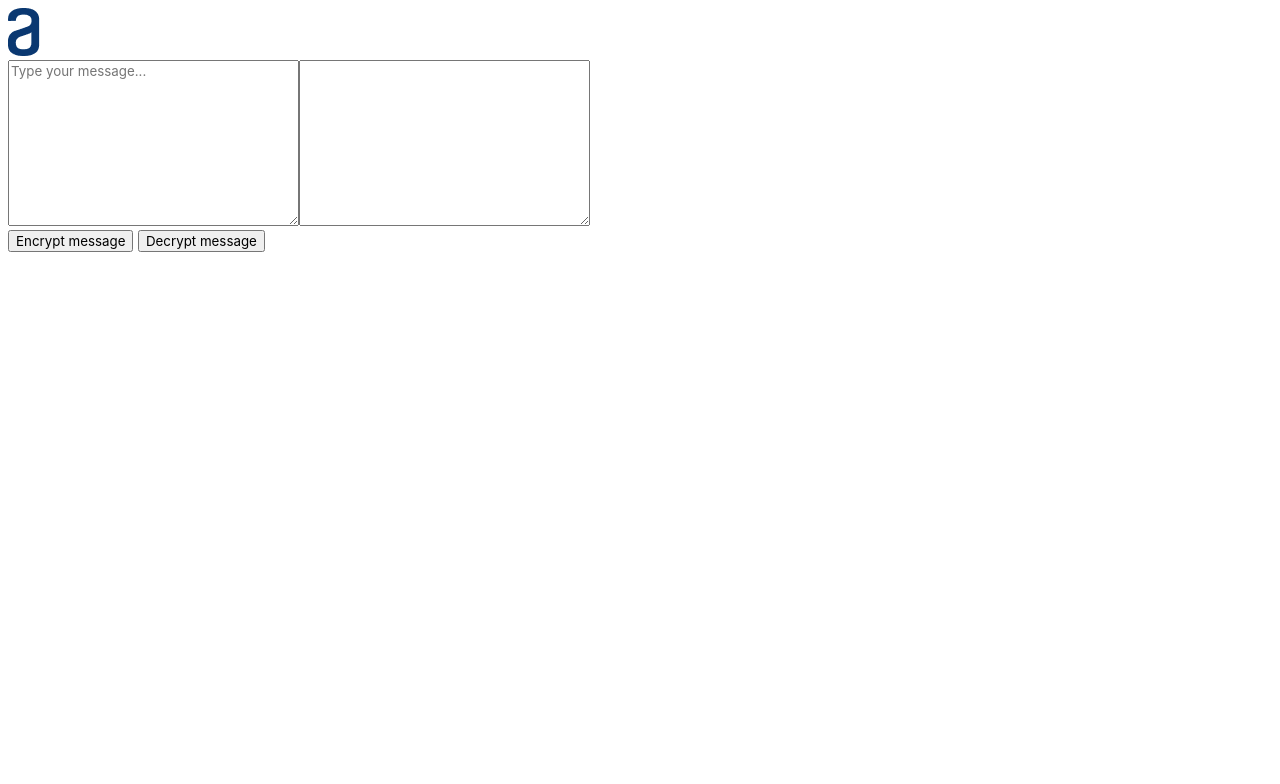
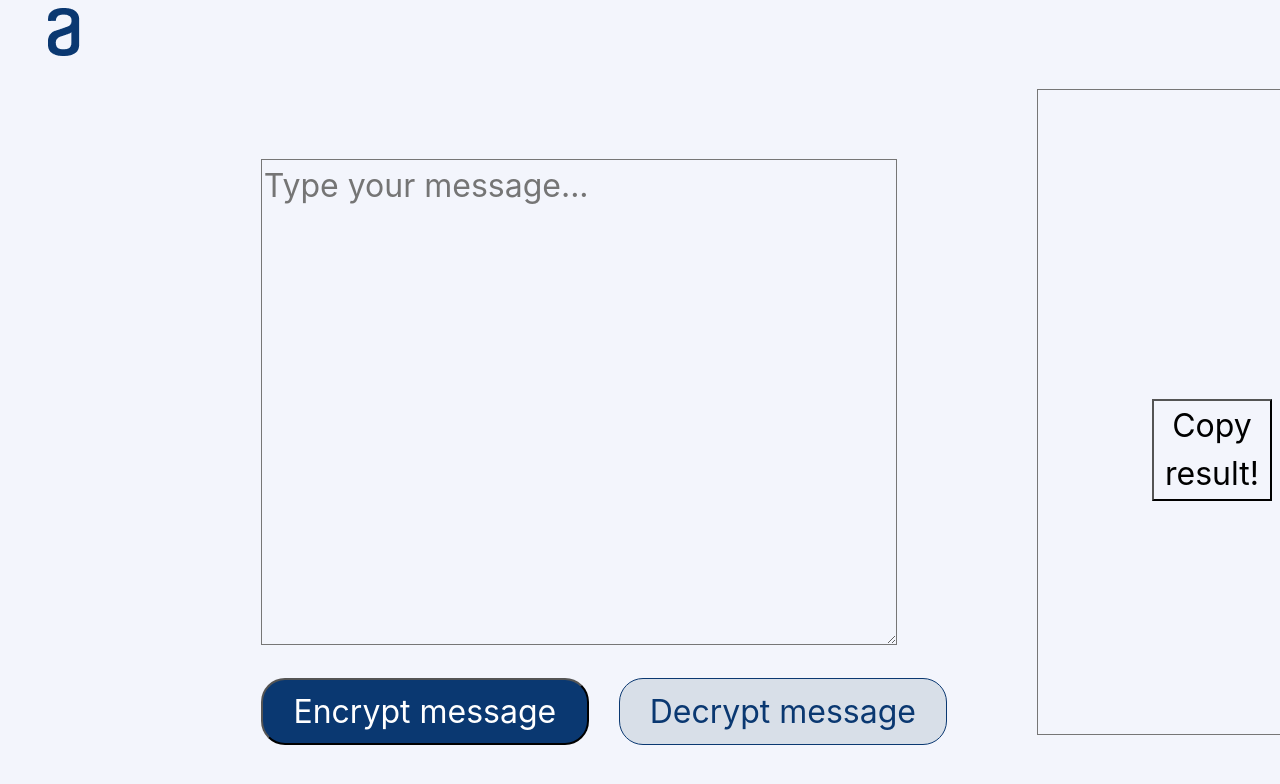
Before and after one commit to marelso/OracleOne, a plain HTML site: page Encrypting/index.html in a window 1280 px wide. Drawn offline with Linux system fonts and the light colour scheme.

Commit message:
Encrypt function with handler to decrypt, styles and fixes

```diff
--- a/Encrypting/index.html
+++ b/Encrypting/index.html
@@ -7,9 +7,7 @@
 
     <link rel="preconnect" href="https://fonts.googleapis.com">
     <link rel="preconnect" href="https://fonts.gstatic.com" crossorigin>
-
     <link rel="stylesheet" href="style.css">
-    <link rel="stylesheet" href="script.js">
 
     <title>Criptografia</title>
 </head>
@@ -19,17 +17,19 @@
     </header>
     <main>
         <section>
-            <textarea id="" placeholder="Type your message..." cols="30" rows="10"></textarea>
+            <textarea id="input" placeholder="Type your message..." cols="30" rows="10"></textarea>
 
             <div class="buttons">
-                <button id="btn_encrypt">Encrypt message</button>
-                <button id="btn_decrypt">Decrypt message</button>
+                <button id="btnEncrypt" onclick="btnEncrypt_OnClick()">Encrypt message</button>
+                <button id="btnDecrypt" onclick="btnDecrypt_OnClick()">Decrypt message</button>
             </div>
         </section>
 
         <section>
-            <textarea id="" cols="30" rows="10"></textarea>
+            <textarea id="result" cols="30" rows="10"></textarea>
+            <button id="btnCopy" onclick="btnCopy_OnClick()">Copy result!</button>
         </section>
     </main>
+    <script src="script.js"></script>
 </body>
 </html>
--- a/Encrypting/script.js
+++ b/Encrypting/script.js
@@ -0,0 +1,37 @@
+const input = document.querySelector("#input");
+const result = document.querySelector("#result");
+
+function btnEncrypt_OnClick() {
+    console.log("click");
+    result.value = Encrypt(input.value, true);
+}
+
+function btnDecrypt_OnClick() {
+    console.log("click");
+    result.value = Encrypt(input.value, false);
+}
+
+function btnCopy_OnClick() {
+    console.log("click");
+
+    navigator.clipboard.writeText(result.value);
+
+}
+
+function Encrypt(input, handle) {
+    const table = [["e", "enter"], ["i", "imes"], ["a", "ai"], ["o", "ober"], ["u", "ufat"]];
+    console.log(input, handle);
+
+    for(let atual = 0; atual < table.length; atual++)
+        if(handle) {
+            if(input.includes(table[atual][0]))
+                input = input.replaceAll(table[atual][0], table[atual][1]);
+        }
+        else
+            if(input.includes(table[atual][1]))
+                input = input.replaceAll(table[atual][1], table[atual][0]);
+
+    console.log(input)
+
+    return input;
+}
--- a/Encrypting/style.css
+++ b/Encrypting/style.css
@@ -1,7 +1,60 @@
 * {
+    background-color: #F3F5FC;
     font-family: 'Inter', sans-serif;
+    font-size: 32px;
+    font-weight: 400;
+    line-height: 150%;
+}
+
+header {
+    margin-left: 40px;
 }
 
 main {
     display: flex;
+    margin-left: 20%;
 }
+
+#input {
+    margin-top: 90px;
+}
+
+#result {
+    position: fixed;
+    height: 80%;
+    margin-top: 20px;
+    margin-left: 90px;
+    background-image: url("");
+    background-repeat: no-repeat;
+    background-size: 300px;
+}
+
+#btnCopy {
+    position: relative;
+    margin-top: 330px;
+    margin-left: 205px;
+}
+
+.buttons {
+    display: flex;
+    flex-direction: row;
+    margin-top: 20px;
+}
+
+#btnEncrypt {
+    width: 328px;
+    height: 67px;
+    background: #0A3871;
+    border-radius: 24px;
+    color: #fff;
+}
+
+#btnDecrypt {
+    width: 328px;
+    height: 67px;
+    background: #D8DFE8;
+    color: #0A3871;
+    border: 1px solid #0A3871;
+    border-radius: 24px;
+    margin-left: 30px;
+}
```
